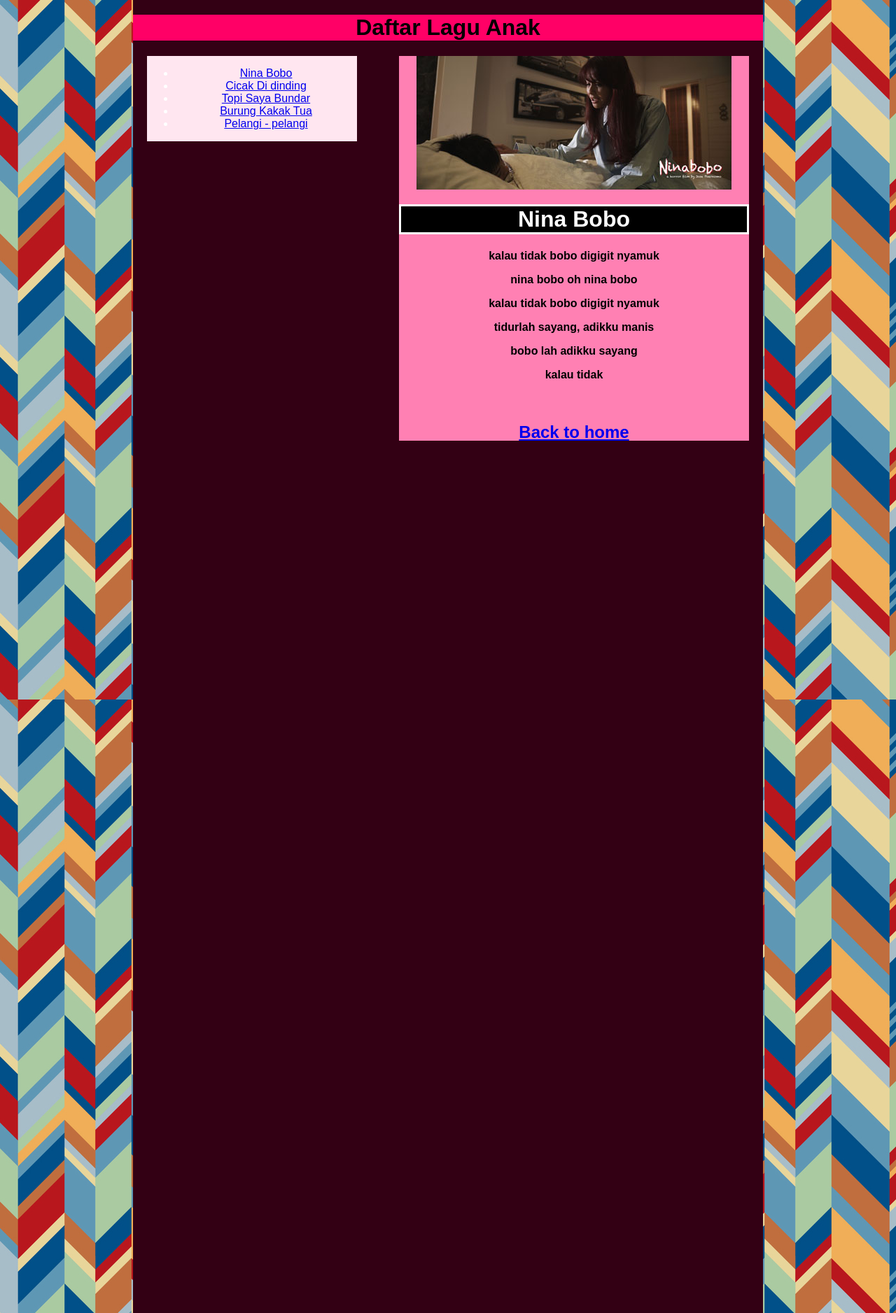
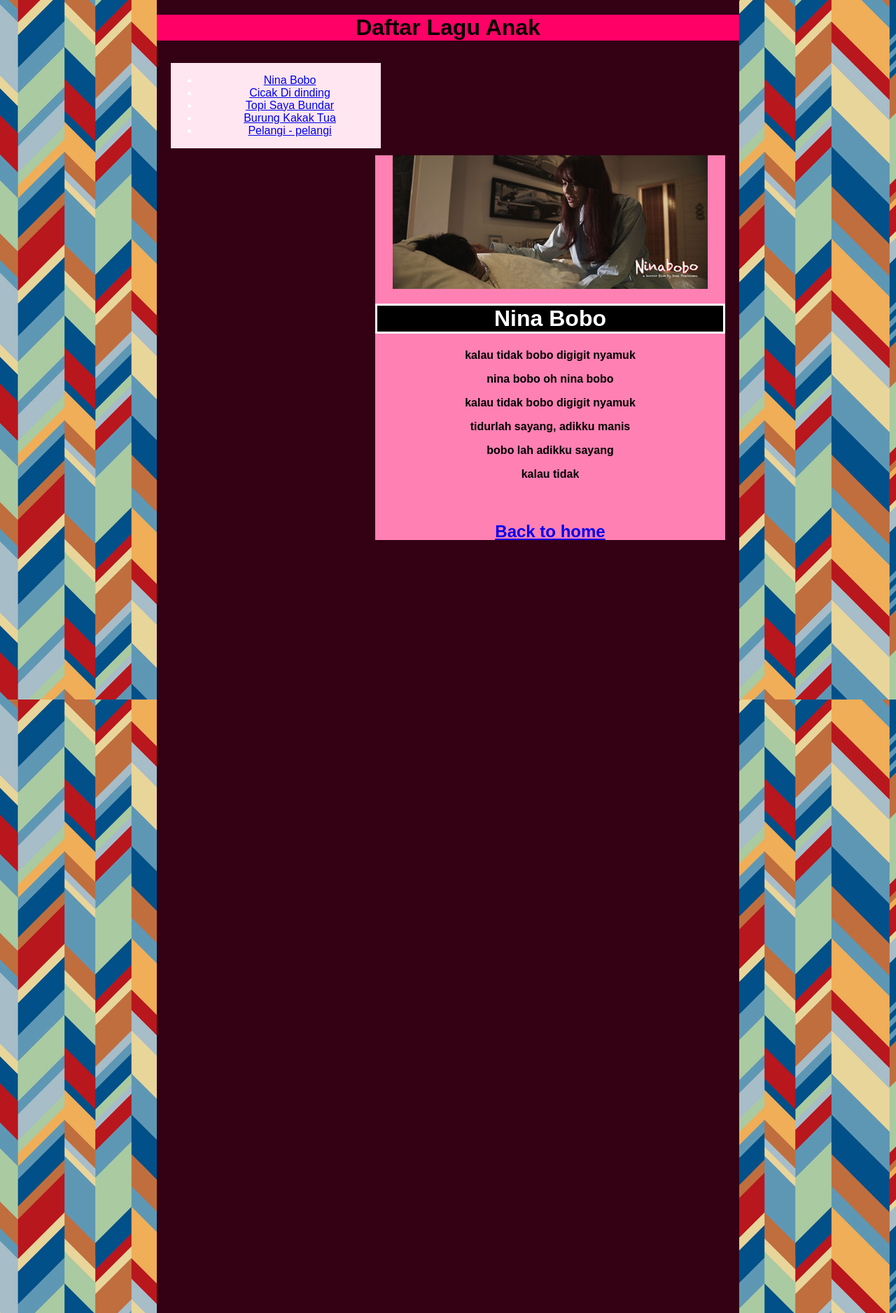
Before and after one commit to mirzawirawan14/PWEB161_51014016, a PHP site: page /index2.html in a window 1280 px wide. Shown: the top 1877 px of the page at 70% size. Run offline with PHP 8.4, Linux system fonts and the light colour scheme.

Commit message:
responsif css

```diff
--- a/TUGAS#3/css/style.css
+++ b/TUGAS#3/css/style.css
@@ -13,6 +13,7 @@ body{
 	float: left;
 	display:inline-block;
 	position: relative;
+	margin-top: 10px
 }
 
 .judulutama{
@@ -31,6 +32,7 @@ body{
 	position: relative;
 	display: inline-block;
 	margin-right: 20px;
+	margin-top: 10px
 }
 
 .lagu h1{
@@ -41,7 +43,7 @@ body{
 
 .kotak{
 	background-color: #330014;
-	width: 900px;
+	width: 65%;
 	margin: auto;
 	overflow: auto;
 	height: 100%;
```
